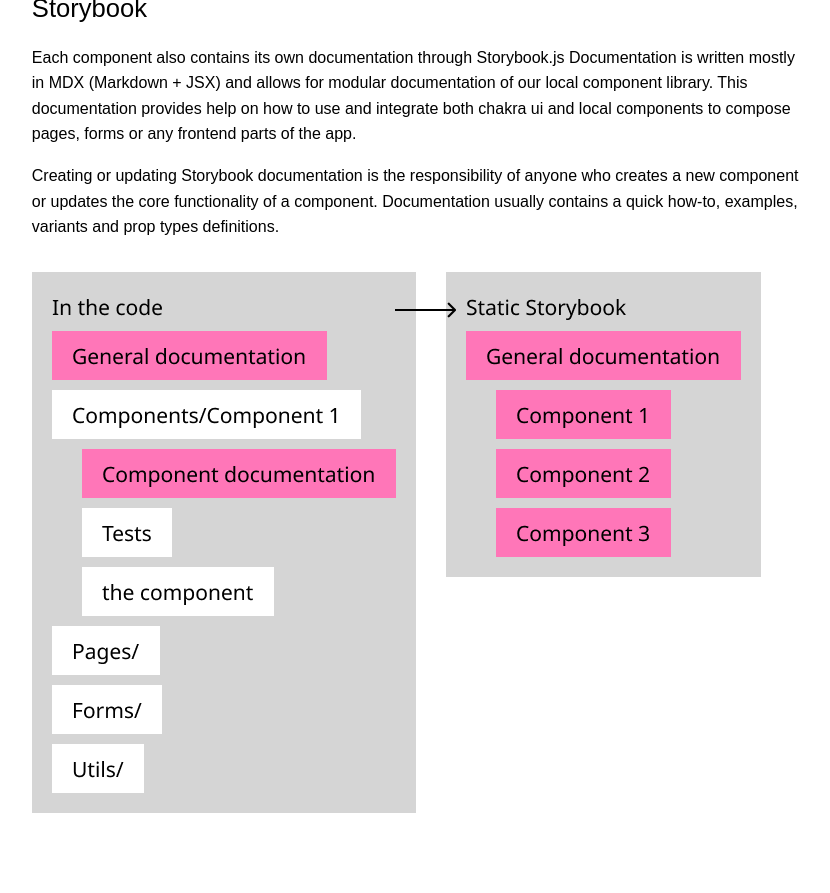
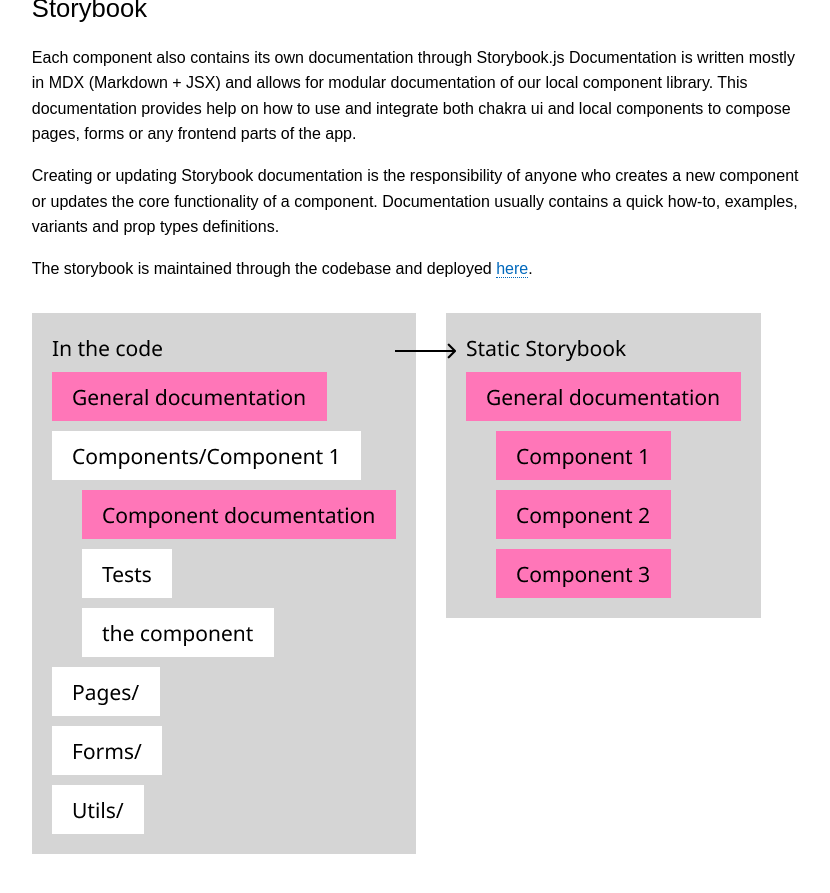
Before and after one commit to cds-snc/rcmp-report-a-cybercrime-alpha-documentation, a Jekyll site: the page built from pages/_en/design-workflow.md, in a window 1280 px wide and 900 px high, scrolled down 2087 px. Shown: the top 893 px of the window, without its empty margins (411-1241 px from the left). Built offline with Jekyll 4.4.1, drawn with Linux system fonts in a browser that asks for light colours; a script that is not in the unit is left out.

Commit message:
Update Documentation - EN “design-workflow”

```diff
--- a/pages/_en/design-workflow.md
+++ b/pages/_en/design-workflow.md
@@ -44,4 +44,6 @@ Each component also contains its own documentation through Storybook.js Document
 
 Creating or updating Storybook documentation is the responsibility of anyone who creates a new component or updates the core functionality of a component. Documentation usually contains a quick how-to, examples, variants and prop types definitions.
 
+The storybook is maintained through the codebase and deployed [here](https://cds-snc.github.io/report-a-cybercrime/?path=/docs/1-start--page).
+
 ![Diagram displaying how documentation is contained in a component, alongside tests and the component files. ](/assets/img/storybook-modular-documentation.png "Storybook modular documentation")
```
